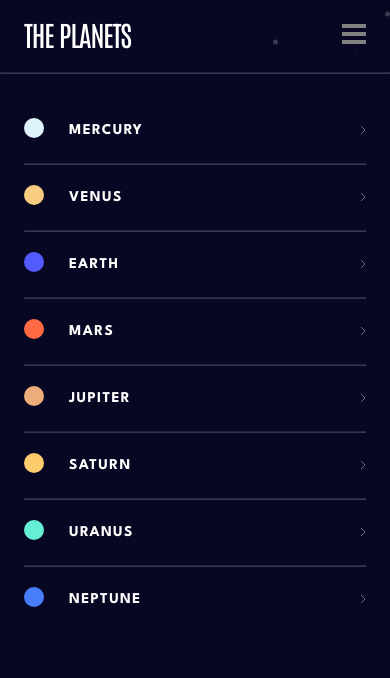
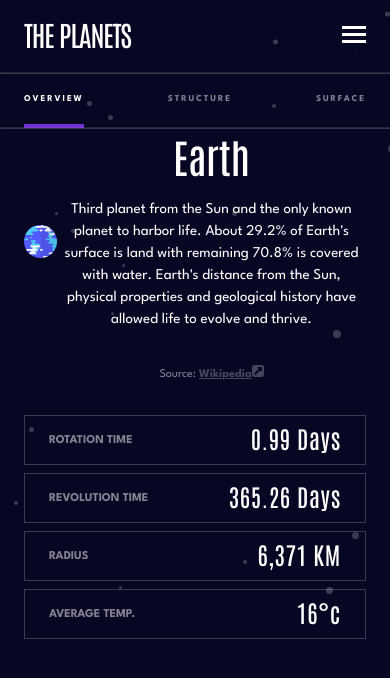
Before and after one commit to Th0rnike/planets-site-project, a React (Vite) app: page /Earth in a window 390 px wide. Shown: the top 678 px of the page. Built offline with nearby package versions, Linux system fonts and the light colour scheme.

Commit message:
tablet mode is done. Ongoing precess -> Desktop mode

```diff
--- a/src/components/BottomNavbar.tsx
+++ b/src/components/BottomNavbar.tsx
@@ -95,15 +95,25 @@ const Number = styled.span`
   font-weight: 700;
   line-height: 25px;
   letter-spacing: 1.93px;
+
+  @media screen and (min-width: 1024px) {
+    font-size: 12px;
+    letter-spacing: 2.57px;
+  }
 `;
 
 const Text = styled.span`
   font-family: ${({ theme }) => theme.styles.fonts.spartanFont};
-  font-size: 13px;
+  font-size: 11px;
   font-size: 9px;
   font-weight: 700;
   line-height: 25px;
   letter-spacing: 1.93px;
+
+  @media screen and (min-width: 1024px) {
+    font-size: 12px;
+    letter-spacing: 2.57px;
+  }
 `;
 
 interface Prop {
--- a/src/components/TabContent.tsx
+++ b/src/components/TabContent.tsx
@@ -67,7 +67,7 @@ export default function TabContent(props: Props) {
 
   return (
     <div>
-      <div className={activeTab}>
+      <MainContent>
         <ImageContainer image={planetName || ""}>
           <PlanetImage src={imageUrl} alt="planet image" />
         </ImageContainer>
@@ -90,10 +90,14 @@ export default function TabContent(props: Props) {
             planetName={planetName}
           />
         </Current>
-      </div>
+      </MainContent>
     </div>
   );
 }
+
+const MainContent = styled.div`
+  display: flex;
+`;
 
 interface props {
   image: string;
@@ -125,6 +129,11 @@ const ImageContainer = styled.div<props>`
       if (props.image === "Neptune") return "285px";
     }};
   }
+
+  @media screen and (min-width: 1024px) {
+    width: 100%;
+    text-align: center;
+  }
 `;
 
 const PlanetImage = styled.img`
@@ -142,6 +151,13 @@ const Name = styled.h1`
     font-size: 48px;
     line-height: 62px;
   }
+
+  @media screen and (min-width: 1024px) {
+    font-family: ${({ theme }) => theme.styles.fonts.antonioFont};
+    font-size: 80px;
+    line-height: 104px;
+    text-align: left;
+  }
 `;
 
 const Content = styled.p`
@@ -155,6 +171,15 @@ const Content = styled.p`
   @media screen and (min-width: 768px) {
     text-align: left;
     font-size: 11px;
+  }
+
+  @media screen and (min-width: 1024px) {
+    margin: 23px 0 24px;
+    font-family: ${({ theme }) => theme.styles.fonts.spartanFont};
+    font-size: 14px;
+    font-weight: 400;
+    line-height: 25px;
+    text-align: left;
   }
 `;
 
@@ -173,6 +198,11 @@ const SrcText = styled.p`
   font-weight: 400;
   line-height: 25px;
   text-align: left;
+
+  @media screen and (min-width: 1024px) {
+    font-family: ${({ theme }) => theme.styles.fonts.spartanFont};
+    font-size: 14px;
+  }
 `;
 
 const Wikipedia = styled.a`
@@ -183,6 +213,11 @@ const Wikipedia = styled.a`
   font-weight: 700;
   line-height: 25px;
   text-align: left;
+
+  @media screen and (min-width: 1024px) {
+    font-family: ${({ theme }) => theme.styles.fonts.spartanFont};
+    font-size: 14px;
+  }
 `;
 
 const Current = styled.div`
@@ -190,6 +225,12 @@ const Current = styled.div`
     display: flex;
     align-items: center;
     justify-content: space-between;
+  }
+
+  @media screen and (min-width: 1024px) {
+    flex-direction: column;
+    gap: 39px;
+    justify-content: center;
   }
 `;
 
@@ -200,4 +241,7 @@ const CurrentLeft = styled.div`
     align-items: flex-start;
     width: 47%;
   }
+
+  @media screen and (min-width: 1024px) {
+  }
 `;
--- a/src/pages/LinkLayout.tsx
+++ b/src/pages/LinkLayout.tsx
@@ -6,9 +6,10 @@ import background from "../assets/background-stars.svg";
 import Menu from "../components/Menu";
 import planetData from "../data/data.json";
 import { Link } from "react-router-dom";
+import iconHamburger from "../assets/icon-hamburger.svg";
 
 const LinkLayout = () => {
-  const [showMenu, setShowMenu] = useState(true);
+  const [showMenu, setShowMenu] = useState(false);
 
   const openPlanetPage = () => {
     setShowMenu(false);
@@ -33,11 +34,12 @@ const LinkLayout = () => {
               );
             })}
           </TabletList>
-          <HamburgerMenu onClick={() => setShowMenu(!showMenu)}>
-            <HR showMenu={showMenu} />
-            <HR showMenu={showMenu} />
-            <HR showMenu={showMenu} />
-          </HamburgerMenu>
+          <MenuIcon
+            showMenu={showMenu}
+            onClick={() => setShowMenu(!showMenu)}
+            src={iconHamburger}
+            alt="menu icon"
+          />
         </Header>
         <HorizontalRule />
         <Menu
@@ -50,9 +52,17 @@ const LinkLayout = () => {
   );
 };
 
-interface showMenu {
+interface Props {
   showMenu: boolean;
 }
+
+const MenuIcon = styled.img<Props>`
+  opacity: ${(props) => (props.showMenu === true ? 0.4 : 1)};
+
+  @media screen and (min-width: 768px) {
+    display: none;
+  }
+`;
 
 const Header = styled.header`
   background-color: ${({ theme }) => theme.styles.pallete.backgroundBlue};
@@ -69,6 +79,12 @@ const Header = styled.header`
     flex-direction: column;
     padding: 32px 0 27px 0;
   }
+
+  @media screen and (min-width: 1024px) {
+    flex-direction: row;
+    padding: 22px 40px 27px 32px;
+    align-items: center;
+  }
 `;
 
 const Title = styled.h1`
@@ -77,11 +93,15 @@ const Title = styled.h1`
   font-family: ${({ theme }) => theme.styles.fonts.antonioFont};
   font-weight: 400;
   line-height: 36px;
-  letter-spacing: -1.0499999523162842px;
+  letter-spacing: -1.05px;
   text-align: left;
 
   @media screen and (min-width: 768px) {
     padding-bottom: 39px;
+  }
+
+  @media screen and (min-width: 768px) {
+    padding-bottom: 0;
   }
 `;
 
@@ -93,6 +113,11 @@ const TabletList = styled.div`
     justify-content: space-between;
     padding: 0 52px 0 51px;
     width: 100%;
+  }
+
+  @media screen and (min-width: 1024px) {
+    width: 48.65%;
+    padding: 0;
   }
 `;
 
@@ -120,23 +145,6 @@ const Links = styled(Link)`
   }
 `;
 
-const HamburgerMenu = styled.div`
-  display: flex;
-  flex-direction: column;
-  width: 24px;
-  gap: 4px;
-
-  @media screen and (min-width: 768px) {
-    display: none;
-  }
-`;
-
-const HR = styled.hr<showMenu>`
-  height: 4px;
-  border: none;
-  background-color: ${(props) => (props.showMenu ? "gray" : "white")};
-`;
-
 const HorizontalRule = styled.hr`
   height: 1px;
   color: white;
--- a/src/pages/Planet.tsx
+++ b/src/pages/Planet.tsx
@@ -66,6 +66,10 @@ const MobilePadding = styled.div`
   @media screen and (min-width: 768px) {
     padding: 0 40px;
   }
+
+  @media screen and (min-width: 1024px) {
+    padding: 96px 165px 0;
+  }
 `;
 
 const HorizontalRule = styled.hr`
```
